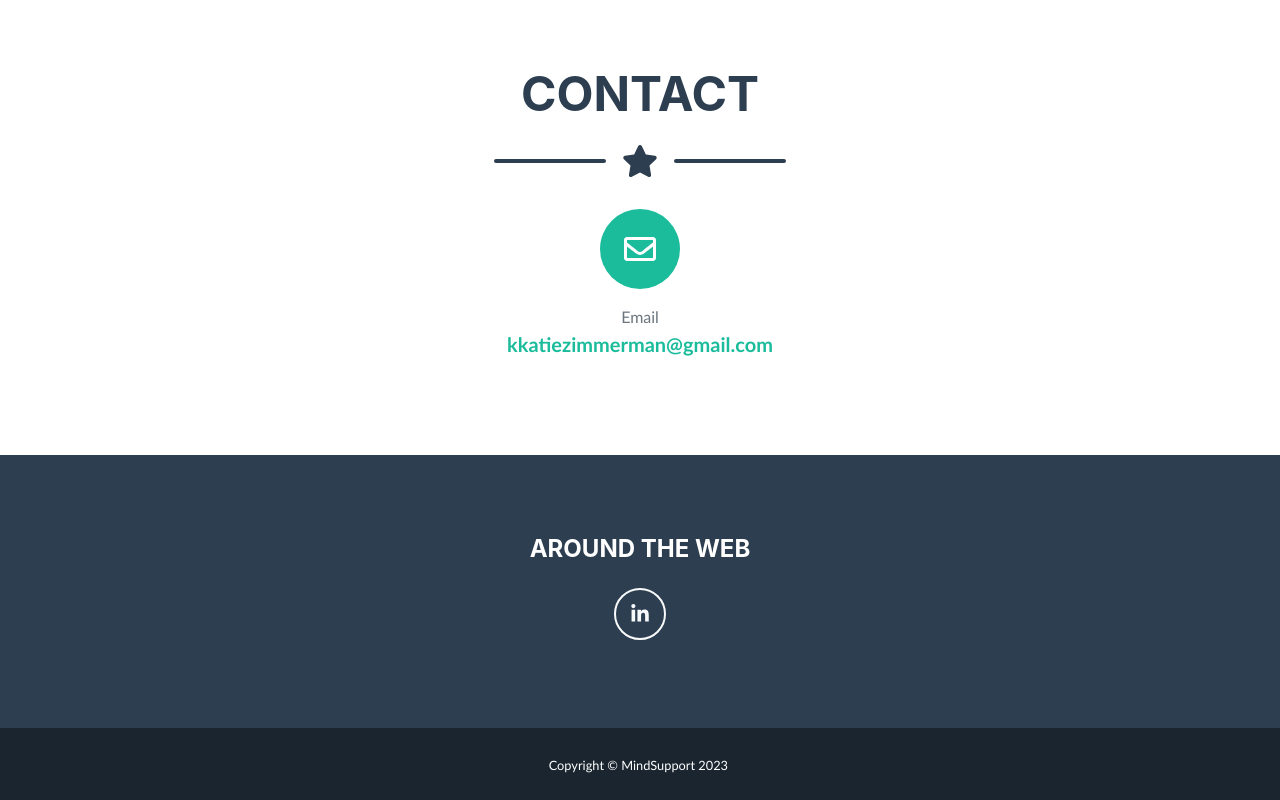
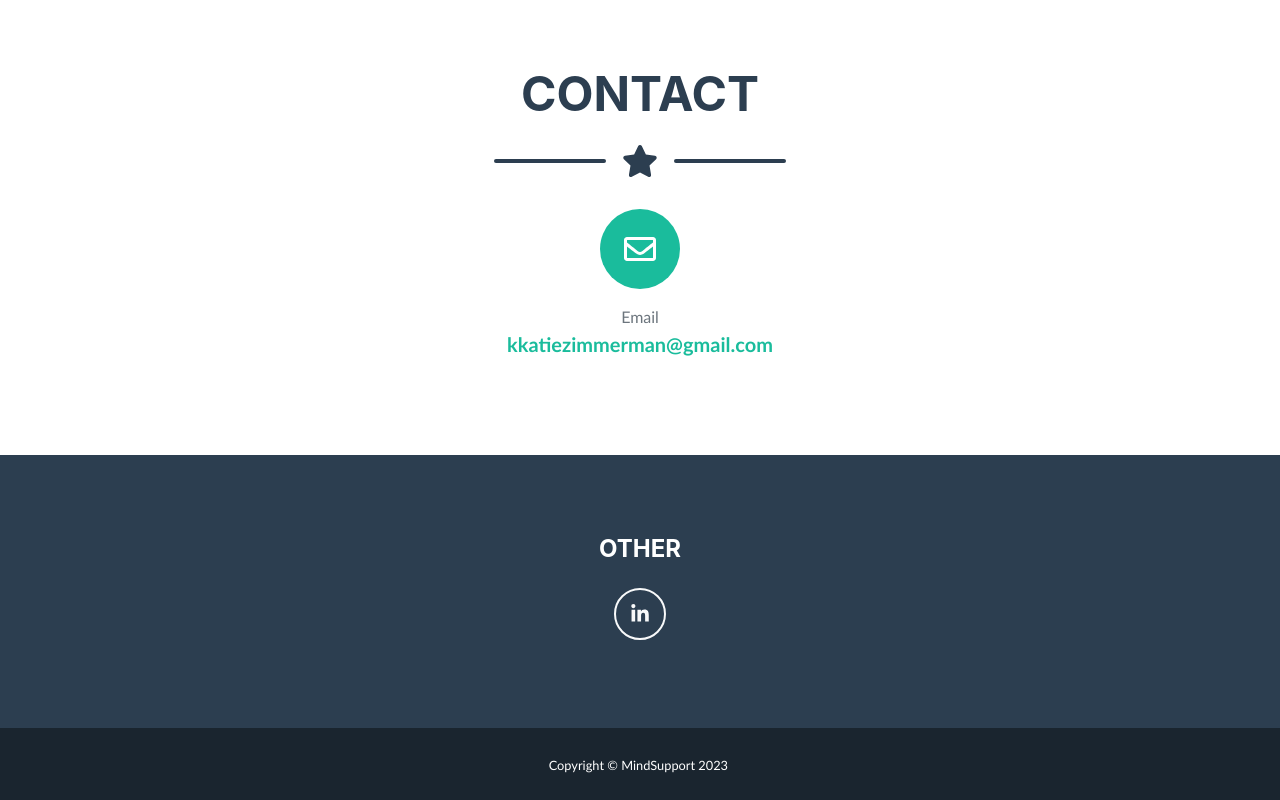
Before and after one commit to KMZIMMERMAN/mindsupport1, a plain HTML site: page index.html in a window 1280 px wide. Shown: the part 2046-2846 px from the top of the page. Drawn offline with nearby package versions, Linux system fonts and the light colour scheme; a web font is replaced by a local one.

Commit message:
Update index.html
changed Footer Social Icons "AROUND THE WEB" to "OTHER

```diff
--- a/index.html
+++ b/index.html
@@ -256,7 +256,7 @@
                     </div>
                     <!-- Footer Social Icons-->
                     <div class="col-lg-4 mb-5 mb-lg-0">
-                        <h4 class="mb-4">AROUND THE WEB</h4><a class="btn btn-outline-light btn-social mx-1" href="https://www.linkedin.com/in/katherine-zimmerman-38491020a/"><i class="fab fa-fw fa-linkedin-in"></i></a>
+                        <h4 class="mb-4">OTHER</h4><a class="btn btn-outline-light btn-social mx-1" href="https://www.linkedin.com/in/katherine-zimmerman-38491020a/"><i class="fab fa-fw fa-linkedin-in"></i></a>
                     </div>
                     <!-- Footer About Text-->
                     <div class="col-lg-4">
```
